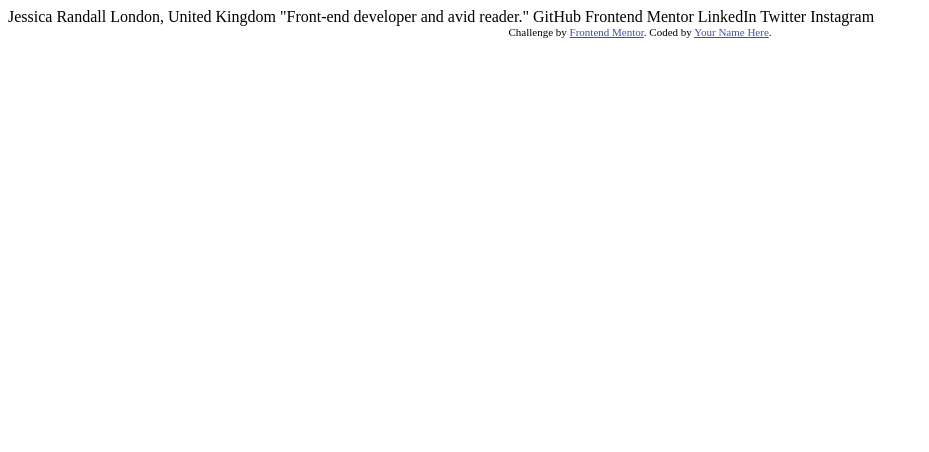
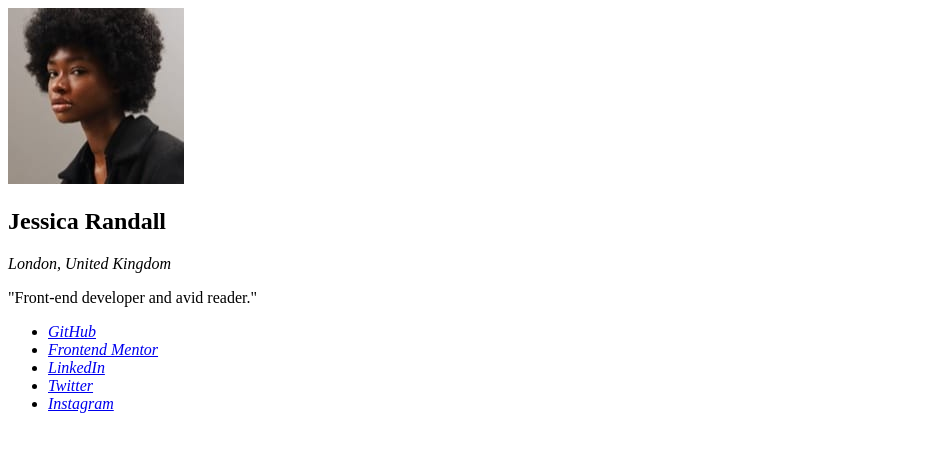
Before and after one commit to Lysak-Maxim/social-links-profile-main, a plain HTML site: page index.html in a window 1280 px wide. Shown: the whole page, without its empty margins (0-929 px from the left). Drawn offline with Linux system fonts and the light colour scheme.

Commit message:
Add base HTML structure for layout

```diff
--- a/index.html
+++ b/index.html
@@ -1,34 +1,47 @@
 <!DOCTYPE html>
 <html lang="en">
-<head>
-  <meta charset="UTF-8">
-  <meta name="viewport" content="width=device-width, initial-scale=1.0"> <!-- displays site properly based on user's device -->
+  <head>
+    <meta charset="UTF-8" />
+    <meta name="viewport" content="width=device-width, initial-scale=1.0" />
 
-  <link rel="icon" type="image/png" sizes="32x32" href="./assets/images/favicon-32x32.png">
+    <link
+      rel="icon"
+      type="image/png"
+      sizes="32x32"
+      href="./assets/images/favicon-32x32.png"
+    />
 
-  <title>Frontend Mentor | Social links profile</title>
+    <title>Social links profile</title>
+  </head>
+  <body>
+    <main>
+      <article>
+        <header>
+          <img
+            src="assets/images/avatar-jessica.jpeg"
+            alt="jessica's avatar"
+            class="logo"
+          />
+          <h1>Jessica Randall</h1>
+          <address>
+            <p>London, United Kingdom</p>
+          </address>
+        </header>
 
-  <!-- Feel free to remove these styles or customise in your own stylesheet 👍 -->
-  <style>
-    .attribution { font-size: 11px; text-align: center; }
-    .attribution a { color: hsl(228, 45%, 44%); }
-  </style>
-</head>
-<body>
+        <p>"Front-end developer and avid reader."</p>
 
-  Jessica Randall
-  London, United Kingdom
-  "Front-end developer and avid reader."
-
-  GitHub
-  Frontend Mentor
-  LinkedIn
-  Twitter
-  Instagram
-
-  <div class="attribution">
-    Challenge by <a href="https://www.frontendmentor.io?ref=challenge" target="_blank">Frontend Mentor</a>.
-    Coded by <a href="#">Your Name Here</a>.
-  </div>
-</body>
+        <footer>
+          <address>
+            <ul class="social-links">
+              <li><a href="#">GitHub</a></li>
+              <li><a href="#">Frontend Mentor</a></li>
+              <li><a href="#">LinkedIn</a></li>
+              <li><a href="#">Twitter</a></li>
+              <li><a href="#">Instagram</a></li>
+            </ul>
+          </address>
+        </footer>
+      </article>
+    </main>
+  </body>
 </html>
```
